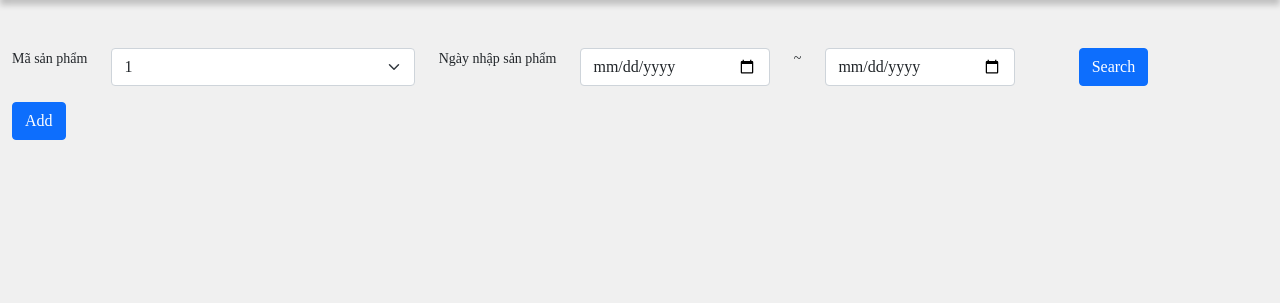
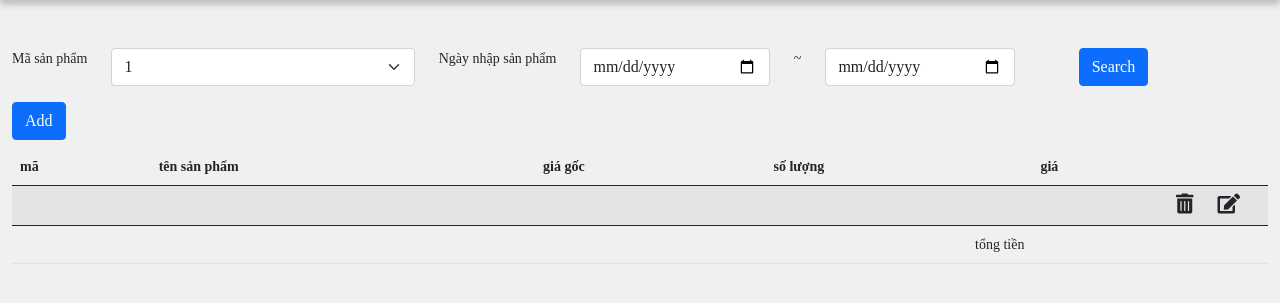
Before and after one commit to nguyenductai29/flask_crud, a Flask app: page /order in a window 1280 px wide. Shown: the part 45-348 px from the top of the page. Run offline with Flask 3, Linux system fonts and the light colour scheme; some libraries are stand-ins or nearby versions.

Commit message:
add table for order screen

```diff
--- a/templates/views/order_screen/index.html
+++ b/templates/views/order_screen/index.html
@@ -49,7 +49,49 @@
         </div>
         <div class="row mt-2">
             <div class="col-12">
-
+                <table class="table table-striped table-hover table-sticky">
+                    <colgroup></colgroup>
+                    <colgroup></colgroup>
+                    <colgroup></colgroup>
+                    <colgroup></colgroup>
+                    <colgroup></colgroup>
+                    <colgroup style="width: 100px;"></colgroup>
+                    <thead>
+                        <tr>
+                            <th>mã</th>
+                            <th>tên sản phẩm</th>
+                            <th>giá gốc</th>
+                            <th>số lượng</th>
+                            <th>giá</th>
+                            <th></th>
+                        </tr>
+                    </thead>
+                    <tbody>
+                        <tr>
+                            <td></td>
+                            <td></td>
+                            <td></td>
+                            <td></td>
+                            <td></td>
+                            <td>
+                                <div class="row">
+                                    <div class="col-auto">
+                                        <i class="fas fa-trash-alt" style="font-size: 20px;"></i>
+                                    </div>
+                                    <div class="col-auto">
+                                        <i class="fas fa-edit" style="font-size: 20px;"></i>
+                                    </div>
+                                </div>
+                            </td>
+                        </tr>
+                    </tbody>
+                    <tfoot>
+                        <tr>
+                            <td colspan="4" class="text-end">tổng tiền</td>
+                            <td colspan="2"></td>
+                        </tr>
+                    </tfoot>
+                </table>
             </div>
         </div>
     </div>
```
